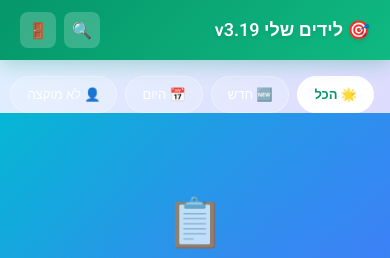
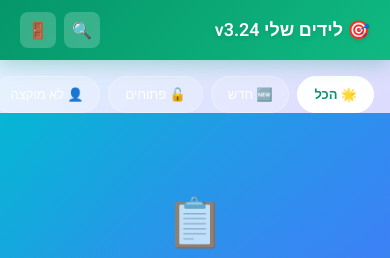
Before and after one commit to shmuelia/LeadsManager, a Flask app: page /mobile-dashboard in a window 390 px wide. Shown: the top 258 px of the page. Run offline with Flask 3, Linux system fonts and the light colour scheme; the visitor is signed in with stand-in values (Sample User, id 1); data that the repository does not hold is empty; some libraries are stand-ins or nearby versions.

Commit message:
Add 'פתוחים' (Open) filter button to mobile version - v3.24

```diff
--- a/templates/dashboard_mobile_enhanced.html
+++ b/templates/dashboard_mobile_enhanced.html
@@ -3,7 +3,7 @@
 <head>
     <meta charset="UTF-8">
     <meta name="viewport" content="width=device-width, initial-scale=1.0, user-scalable=no">
-    <title>🚀 Mobile Dashboard v3.02 - ניהול לידים מתקדם</title>
+    <title>🚀 Mobile Dashboard v3.24 - ניהול לידים מתקדם</title>
     <link href="https://fonts.googleapis.com/css2?family=Heebo:wght@400;600&display=swap" rel="stylesheet" media="print" onload="this.media='all'">
     <style>
         * {
@@ -899,7 +899,7 @@
 
         <!-- Enhanced Mobile Header -->
         <header class="mobile-header">
-                <h1 class="header-title">🎯 לידים שלי v3.19</h1>
+                <h1 class="header-title">🎯 לידים שלי v3.24</h1>
             <div class="header-actions">
                 {% if session.get('role') in ['admin', 'campaign_manager'] %}
                 <button class="header-btn haptic-light" onclick="toggleSearch()" aria-label="חיפוש">
@@ -925,8 +925,8 @@
             <div class="filter-chip haptic-light" onclick="filterLeads('new')">
                 🆕 חדש
             </div>
-            <div class="filter-chip haptic-light" onclick="filterLeads('today')">
-                📅 היום
+            <div class="filter-chip haptic-light" onclick="filterLeads('open')">
+                🔓 פתוחים
             </div>
             {% if session.get('role') in ['admin', 'campaign_manager'] %}
             <div class="filter-chip haptic-light" onclick="filterLeads('unassigned')">
@@ -1329,11 +1329,8 @@
                     case 'mine':
                         const username = '{{ session.get("username") }}';
                         return this.leads.filter(l => l.assigned_to === username);
-                    case 'today':
-                        return this.leads.filter(l => {
-                            const leadDate = new Date(l.created_time);
-                            return leadDate.toDateString() === today;
-                        });
+                    case 'open':
+                        return this.leads.filter(l => l.status !== 'closed');
                     case 'unassigned':
                         return this.leads.filter(l => {
                             // Must be unassigned AND not closed
@@ -1351,7 +1348,7 @@
                     'new': 'חדשים',
                     'mine': 'שהוקצו לי',
                     'urgent': 'דחופים',
-                    'today': 'מהיום',
+                    'open': 'פתוחים',
                     'unassigned': 'לא מוקצים',
                     'all': ''
                 };
```
